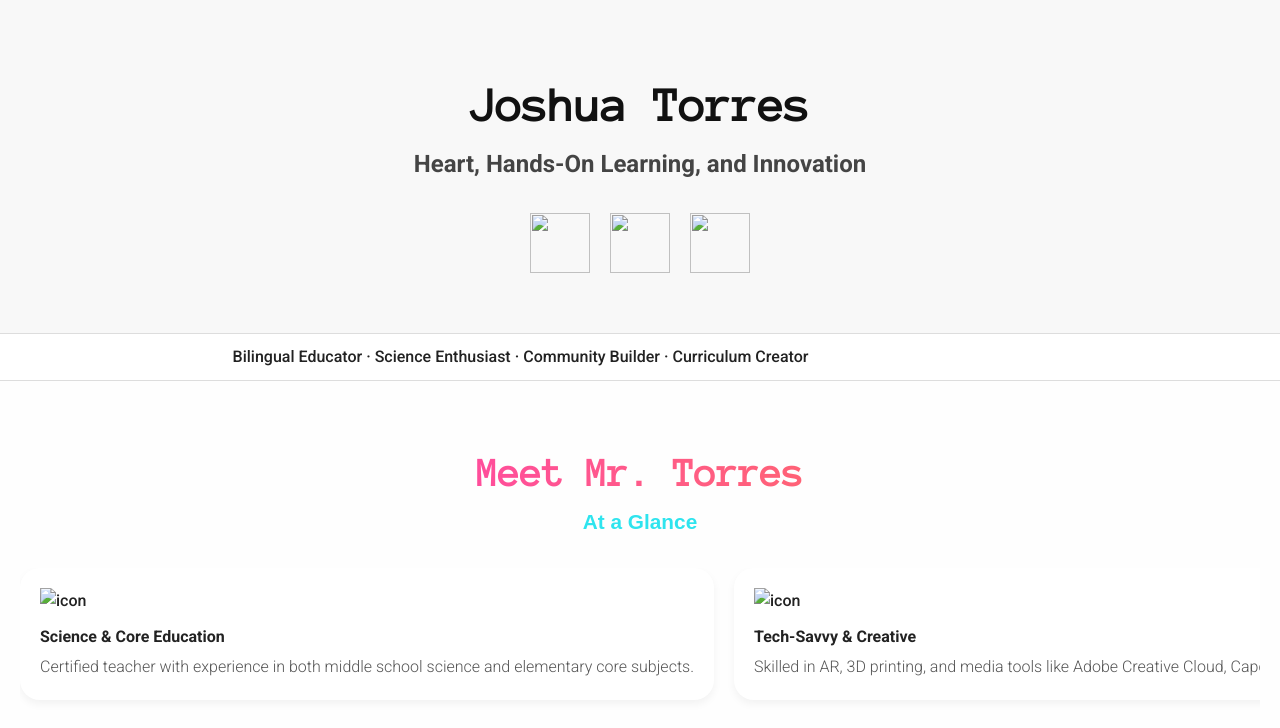
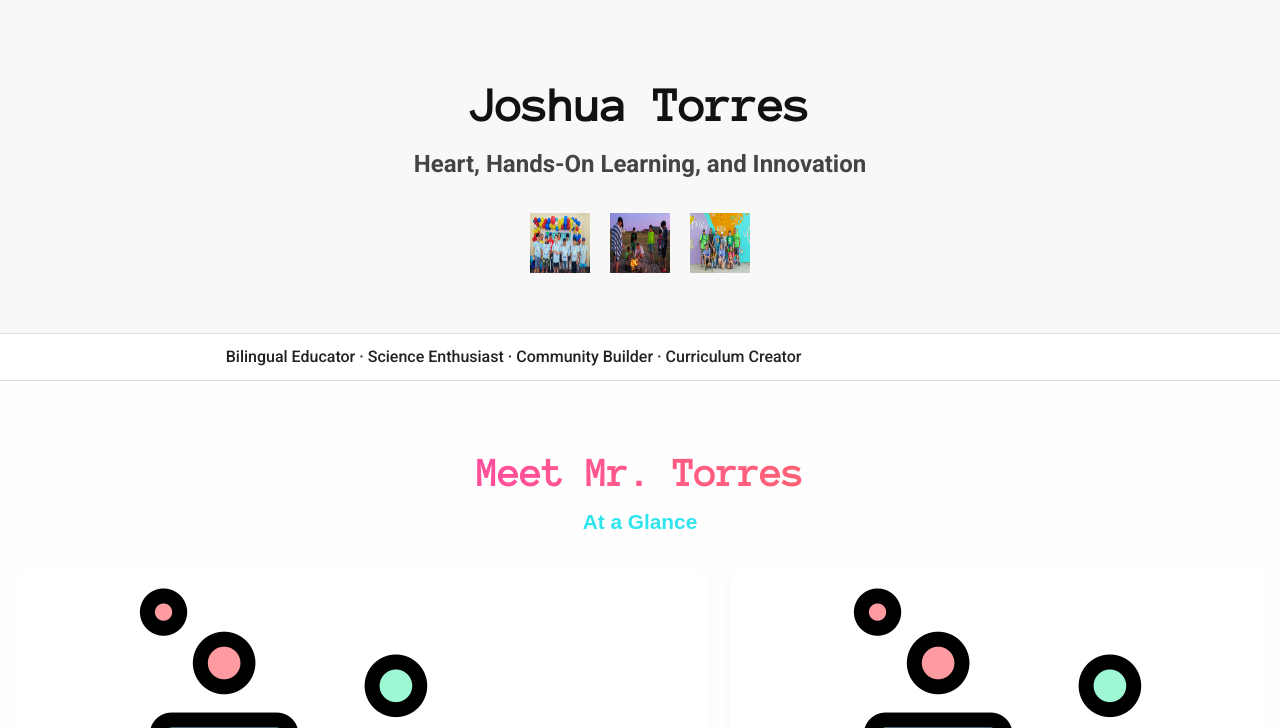
Before and after one commit to jondavtor/mr-torres-portfolio2, a plain HTML site: page index.html in a window 1280 px wide. Shown: the part 72-800 px from the top of the page. Drawn offline with Linux system fonts and the light colour scheme; a web font is replaced by a local one.

Commit message:
Update index.html

```diff
--- a/index.html
+++ b/index.html
@@ -25,9 +25,9 @@
     <h3 class="hero-subtitle">Heart, Hands-On Learning, and Innovation</h3>
     <div class="hero-animation">
       <!-- Placeholders for animated images -->
-      <img src="path/to/image1.png" class="float-img">
-      <img src="path/to/image2.png" class="float-img">
-      <img src="path/to/image3.png" class="float-img">
+      <img src="assets/balloons.jpg" class="float-img">
+      <img src="assets/bonfire.jpg" class="float-img">
+      <img src="assets/wallmap84.jpg" class="float-img">
     </div>
   </section>
 
@@ -44,22 +44,22 @@
     <h3 class="section-subtitle">At a Glance</h3>
     <div class="info-card-track">
       <div class="info-card">
-        <img src="path/to/icon1.svg" alt="icon">
+        <img src="assets/science.png" alt="icon">
         <h4>Science & Core Education</h4>
         <p>Certified teacher with experience in both middle school science and elementary core subjects.</p>
       </div>
       <div class="info-card">
-        <img src="path/to/icon2.svg" alt="icon">
+        <img src="assets/science.png" alt="icon">
         <h4>Tech-Savvy & Creative</h4>
         <p>Skilled in AR, 3D printing, and media tools like Adobe Creative Cloud, Capcut, and educational apps like Peardeck and iCEV.</p>
       </div>
       <div class="info-card">
-        <img src="path/to/icon3.svg" alt="icon">
+        <img src="assets/science.png" alt="icon">
         <h4>Inclusive & Adaptive</h4>
         <p>Long-term substitute experience in Special Education and CTE classrooms. Comfortable adapting to diverse learners.</p>
       </div>
       <div class="info-card">
-        <img src="path/to/icon4.svg" alt="icon">
+        <img src="assets/science.png" alt="icon">
         <h4>Character-Driven Educator</h4>
         <p>Raised in a family of educators. Grounded in faith, service, and community values.</p>
       </div>
@@ -123,7 +123,7 @@
   <section class="carousel">
     <div class="carousel-track">
       <div class="carousel-slide">
-        <img src="path/to/photo1.jpg" alt="Giving Back">
+        <img src="assets/water gun.jpg" alt="Giving Back">
         <div class="carousel-caption">
           <h4>Giving Back</h4>
           <p>Each summer, Joshua serves as a camp counselor with the South Texas Juvenile Diabetes Association...</p>
```
